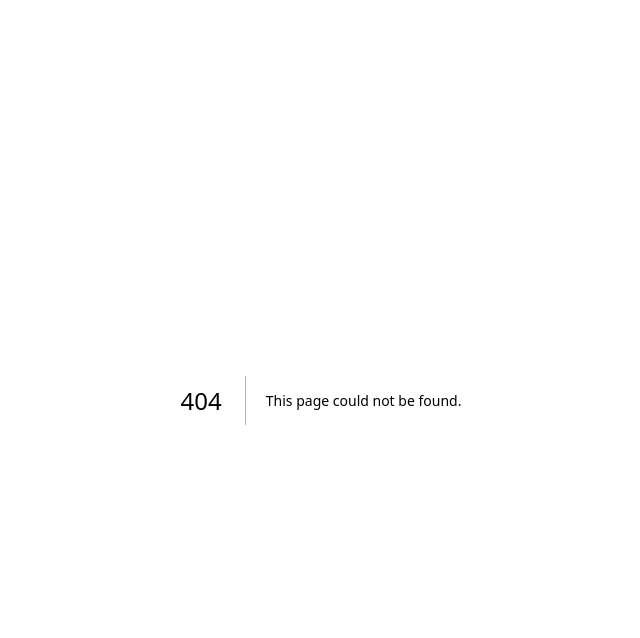
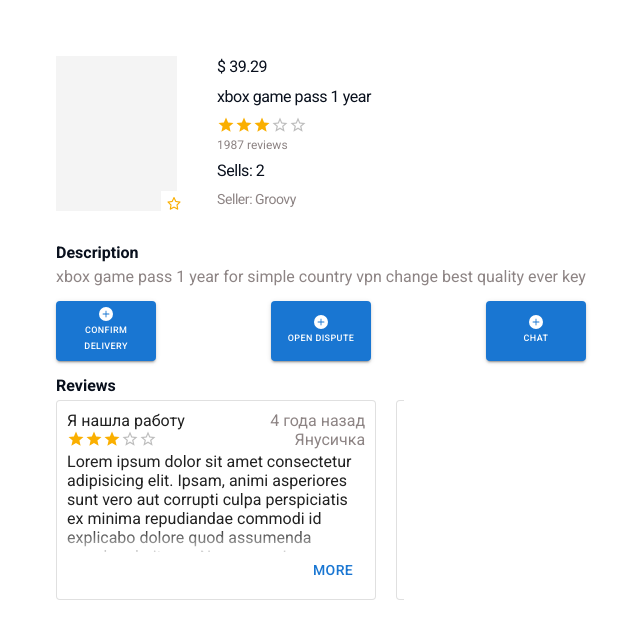
Before and after one commit to mihhha985/telegram-shop, a Next.js app: page /orders/1 in a window 1280 px wide. Before the commit this address had no page. Shown: the top 638 px of the page, without its empty margins (319-959 px from the left). Built offline with nearby package versions, Linux system fonts and the light colour scheme.

Commit message:
add order item page

```diff
--- /dev/null
+++ b/app/orders/[id]/page.module.scss
@@ -0,0 +1,151 @@
+.productContainer{
+	margin-top: 40px;
+
+	.itemBox{
+		display: flex;
+		column-gap: 40px;
+
+		.imageBox{
+			position: relative;
+			width: 121px;
+			height: 155px;
+			flex-shrink: 0;
+
+			.starBox{
+				padding: 5px;
+				background: #fff;
+				position: absolute;
+				bottom: -10px;
+				right: -10px;
+				cursor: pointer;
+			}
+		}
+
+		.itemCaption{
+			display: flex;
+			flex-direction: column;
+			row-gap: 8px;
+
+			 p{
+				font-size: 16px;
+				font-style: normal;
+				font-weight: 400;
+				line-height: 22px; /* 129.412% */
+				letter-spacing: -0.442px;
+				margin: 0;
+			}
+
+		 	h4{
+				font-size: 14px;
+				font-style: normal;
+				font-weight: 400;
+				line-height: 18px; /* 128.571% */
+				letter-spacing: -0.442px;
+				color: var(--second-text-color);
+				margin: 0;
+			}
+
+			.raitingBox{
+				text-align: left;
+
+				h6{
+					color: var(--second-text-color);
+					font-size: 12px;
+					font-weight: 400;
+				}
+			}
+		}
+	}
+
+	.descriptinBox{
+		margin-top: 15px;
+		p{
+			margin-top: 5px;
+			color: var(--second-text-color);
+		}
+	}
+
+	.buttonContainer{
+		display: flex;
+		justify-content: space-between;
+		margin-top: 15px;
+
+		button{
+			display: inline-flex;
+			flex-direction: column;
+			justify-content: center;
+			align-items: center;
+			flex-basis: 100px;
+			row-gap: 2px;
+			padding: 6px!important;
+
+			span{
+				font-size: 9px;
+				color:#fff;
+			}
+		}
+	}
+
+	.reviewsBox{
+		position: relative;
+		width: 348px;
+		height: 220px;
+		overflow-x: scroll;
+		margin-top: 5px;
+
+		&.hidden{
+			overflow: hidden!important;
+		}
+
+		&::-webkit-scrollbar {
+			height: 10px;
+		}
+
+		&::-webkit-scrollbar-track {
+			border-radius: 8px;
+			-webkit-box-shadow: 5px 5px 5px -5px rgba(34, 60, 80, 0.4) inset;
+			background-color: #fcfcfc;
+		}
+
+		&::-webkit-scrollbar-thumb {
+			background-color: rgba(116, 116, 128, 0.2);
+			border-radius: 8px;
+		}
+
+		.reviewsContainer{
+			position: absolute;
+			display: flex;
+			column-gap: 20px;
+
+			.croppedText{
+				max-width: 160px;
+			}
+		}
+	}
+
+	.orderStatus{
+		display: flex;
+		align-items:center;
+		justify-content: center;
+		padding:6px;
+		border-radius:5px;
+		font-size:12px;
+	}
+
+	.orderConfirmed{
+		background-color: rgb(237, 247, 237);
+		color: rgb(30, 70, 32);
+	}
+	.orderNotConfirmed{
+		background-color: rgb(255, 244, 229);
+		color: rgb(102, 60, 0);
+	}
+	.orderDispute{
+		color: rgb(95, 33, 32);
+		background-color: rgb(253, 237, 237);
+	}
+	.orderClosed{
+		color: rgb(1, 67, 97);
+		background-color: rgb(229, 246, 253);
+	}
+}
--- /dev/null
+++ b/app/orders/[id]/page.tsx
@@ -0,0 +1,99 @@
+"use client"
+import { useState } from "react";
+import { useSearchParams } from 'next/navigation'
+import Rating from '@mui/material/Rating';
+import Button from '@mui/material/Button';
+import {Skeleton } from '@mui/material';
+import {AiOutlineStar, AiTwotoneStar} from "react-icons/ai";
+import {BsPlusCircleFill, BsDashCircleFill} from "react-icons/bs";
+import CheckIcon from '@mui/icons-material/Check';
+import ClearIcon from '@mui/icons-material/Clear';
+import AccessTimeRoundedIcon from '@mui/icons-material/AccessTimeRounded';
+import ReviewsItem from "@/component/reviewsItem/ReviewsItem";
+import {typeOrderStatus} from "@/types/orderType";
+import cn from "classnames";
+import styles from "./page.module.scss";
+
+export default function Page({ params }: { params: { id: string } }) {
+	const [favorite, setFavorite] = useState<boolean>(true);
+	const [checked, setChecked] = useState<boolean>(false);
+	const [reviewsHidden, setReviewsHidden] = useState<boolean>(false);
+	const searchParams = useSearchParams()
+	const status = searchParams.get('status');
+	console.log(status);
+  return(
+		<div className="layout">
+			<div className={styles.productContainer}>
+				<div className={styles.itemBox}>
+					<div className={styles.imageBox}>
+						<Skeleton
+							sx={{position:"absolute", top:0, left:0}}
+							variant="rectangular"
+							width={121}
+							height={155}
+						/>
+						<span
+							onClick={() => setFavorite(prev => !prev)}
+							className={styles.starBox}>
+							{favorite
+								?
+								<AiOutlineStar color="#faaf00" />
+								:
+								<AiTwotoneStar color="#faaf00" />
+							}
+						</span>
+					</div>
+					<div className={styles.itemCaption}>
+						<p>&#36; 39.29</p>
+						<p>xbox game pass 1 year </p>
+						<div className={styles.raitingBox}>
+							<Rating name="size-small" defaultValue={3} size="small" />
+							<h6>1987 reviews</h6>
+						</div>
+						<p>Sells: 2</p>
+						<h4>Seller: Groovy</h4>
+						<div className={cn(styles.orderStatus, {
+							[styles.orderConfirmed]: status === typeOrderStatus.Confirmed,
+							[styles.orderNotConfirmed]: status === typeOrderStatus['Not confirmed'],
+							[styles.orderDispute]: status === typeOrderStatus.Dispute,
+							[styles.orderClosed]: status === typeOrderStatus.Closed
+						})}>
+							{status === typeOrderStatus.Confirmed && <CheckIcon fontSize="inherit"/>}
+							{status === typeOrderStatus['Not confirmed'] && <AccessTimeRoundedIcon fontSize="inherit"/>}
+							{status === typeOrderStatus.Closed && <ClearIcon fontSize="inherit"/>}
+							{status === typeOrderStatus.Dispute && <ClearIcon fontSize="inherit"/>}
+							<span style={{textTransform:"uppercase", whiteSpace:"nowrap" }}>{status}</span>
+						</div>
+					</div>
+				</div>
+				<div className={styles.descriptinBox}>
+					<h4>Description</h4>
+					<p>xbox game pass 1 year for simple country vpn change best quality ever key</p>
+				</div>
+				<div className={styles.buttonContainer}>
+					<Button variant="contained">
+						<BsPlusCircleFill />
+						<span>Confirm delivery</span>
+					</Button>
+					<Button variant="contained">
+						<BsPlusCircleFill />
+						<span>Open dispute</span>
+					</Button>
+					<Button variant="contained">
+						<BsPlusCircleFill />
+						<span>Chat</span>
+					</Button>
+				</div>
+				<h4 style={{marginTop:"15px"}}>Reviews</h4>
+				<div className={cn(styles.reviewsBox, {[styles.hidden]: reviewsHidden})}>
+					<div className={styles.reviewsContainer}>
+						<ReviewsItem heandler={setReviewsHidden} />
+						<ReviewsItem heandler={setReviewsHidden} />
+						<ReviewsItem heandler={setReviewsHidden} />
+						<ReviewsItem heandler={setReviewsHidden} />
+					</div>
+				</div>
+			</div>
+		</div>
+	)
+}
```
Also changed, not shown: app/orders/page.tsx (+48 -15 lines), component/orderItem/OrderItem.tsx (+10 -2 lines).
